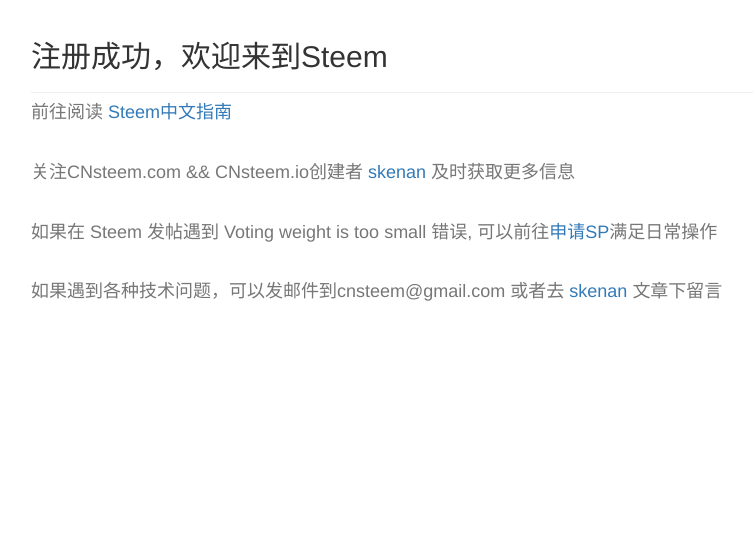
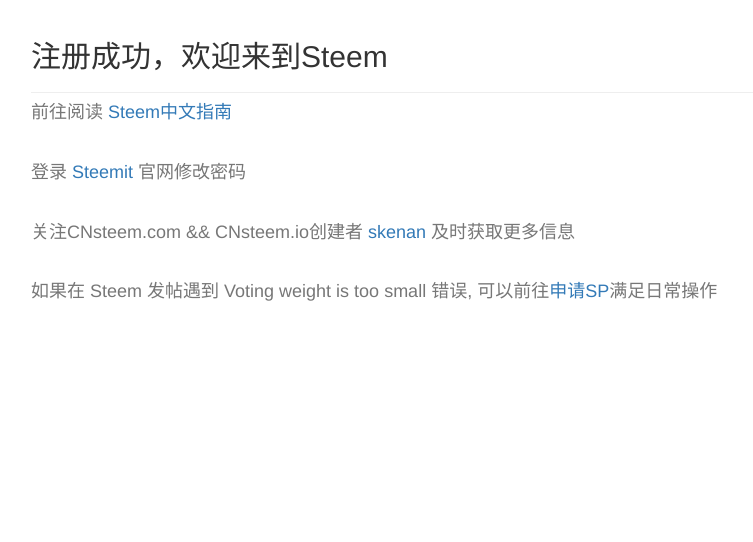
Before and after one commit to dapp8coder/cnsteem, a Flask app: template app/templates/register_success.html in a window 1280 px wide. Shown: the part 52-594 px from the top of the page, without its empty margins (39-792 px from the left). Run offline with Flask 2, Linux system fonts and the light colour scheme; the template is opened without the code that fills it, so the values that code supplies are empty; some libraries are stand-ins or nearby versions.

Commit message:
change the desc

```diff
--- a/app/templates/register_success.html
+++ b/app/templates/register_success.html
@@ -9,11 +9,11 @@
 <div class="text-muted">
     <h4>前往阅读<a href="http://steemit.wang" target="_blank"> Steem中文指南</a></h4>
     </br>
+    <h4>登录 <a href="http://steemit.com" target="_blank">Steemit</a> 官网修改密码</h4>
+    </br>
     <h4>关注CNsteem.com && CNsteem.io创建者<a href="https://steemit.com/@skenan" target="_blank"> skenan </a>及时获取更多信息</h4>
     </br>
     <h4>如果在 Steem 发帖遇到 Voting weight is too small 错误, 可以前往<a href="/delegate">申请SP</a>满足日常操作</h4>
     </br>
-    <h4>如果遇到各种技术问题，可以发邮件到cnsteem@gmail.com 或者去<a href="https://steemit.com/@skenan" target="_blank"> skenan </a>文章下留言
-    </h4>
 </div>
 {% endblock %}
```
